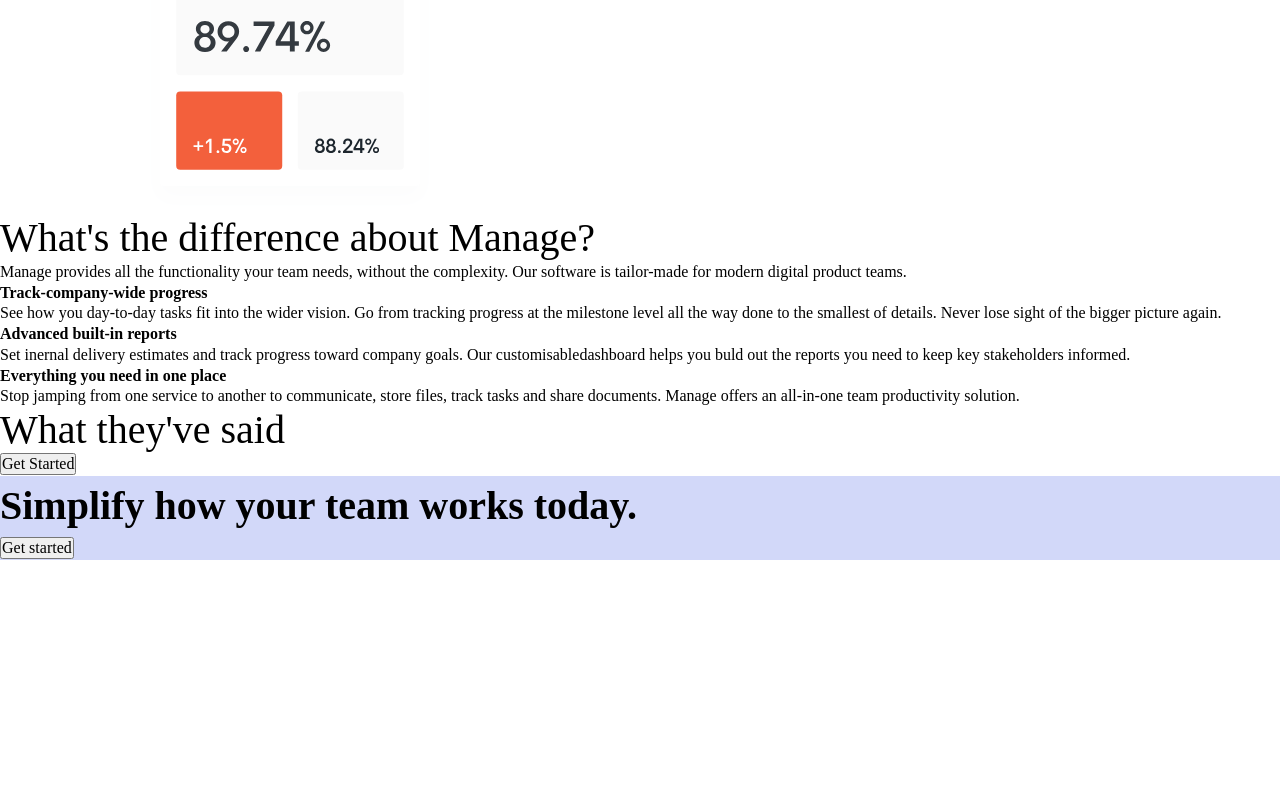
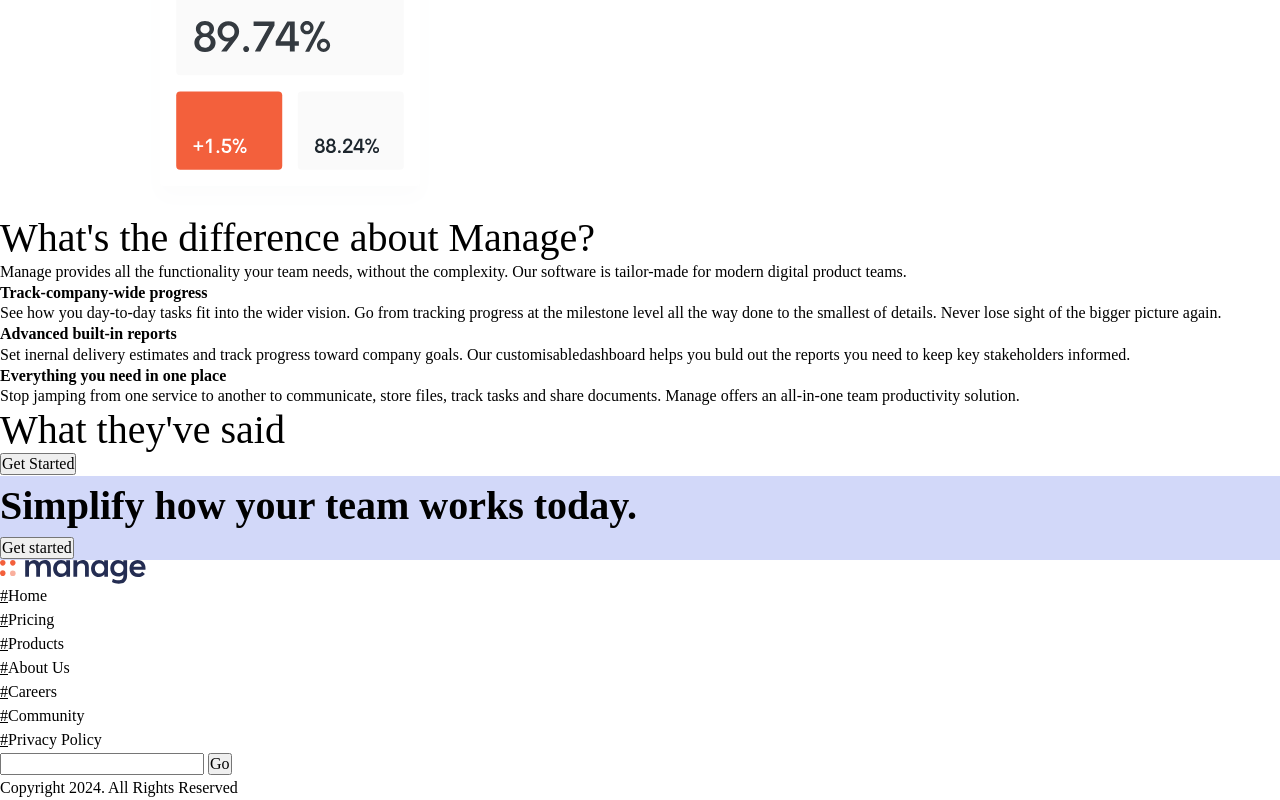
Before and after one commit to NadiasCodes/Practice--Responsive-Website, a plain HTML site: page index.html in a window 1280 px wide. Shown: the part 587-1387 px from the top of the page. Before the commit the page ends 1147 px from the top, so only its background shows below. Drawn offline with Linux system fonts and the light colour scheme.

Commit message:
made the footer

```diff
--- a/index.html
+++ b/index.html
@@ -16,7 +16,7 @@
     <header class="primary-header">
       <div class="container">
         <a href="#"><img src="src/images/logo.svg" alt="Manage" /></a>
-        <nav class="primary-navigation">
+        <nav class="primary-navigation" aria-label="primary">
           <ul role="list" class="nav-list">
             <li><a href="#">Pricing</a></li>
             <li><a href="#">Products</a></li>
@@ -118,11 +118,40 @@
         </div>
       </section>
     </main>
-    <footer class="bg-primary-dark-blue.text-neutral-creamy">
+    <footer class="bg-primary-dark-blue text-neutral-creamy">
       <div class="container">
-        <div></div>
-        <div></div>
-        <div></div>
+        <div>
+          <a href="#"><img src="./src/images/logo.svg" alt="Manage" /></a>
+        </div>
+        <div>
+          <ul role="list" aria-label="social links">
+            <li><a aria-label="facebook" href="#"></a></li>
+            <li><a aria-label="Youtube" href="#"></a></li>
+            <li><a aria-label="X" href="#"></a></li>
+            <li><a aria-label="Pinterest" href="#"></a></li>
+            <li><a aria-label="Instagram" href="#"></a></li>
+          </ul>
+        </div>
+        <div>
+          <nav class="footer-nav">
+            <ul arial-label="footer" role="list">
+              <li><a href="">#</a>Home</li>
+              <li><a href="">#</a>Pricing</li>
+              <li><a href="">#</a>Products</li>
+              <li><a href="">#</a>About Us</li>
+              <li><a href="">#</a>Careers</li>
+              <li><a href="">#</a>Community</li>
+              <li><a href="">#</a>Privacy Policy</li>
+            </ul>
+          </nav>
+        </div>
+        <div>
+          <form action="">
+            <input type="email" />
+            <button class="button">Go</button>
+          </form>
+          <p>Copyright 2024. All Rights Reserved</p>
+        </div>
       </div>
     </footer>
   </body>
```
